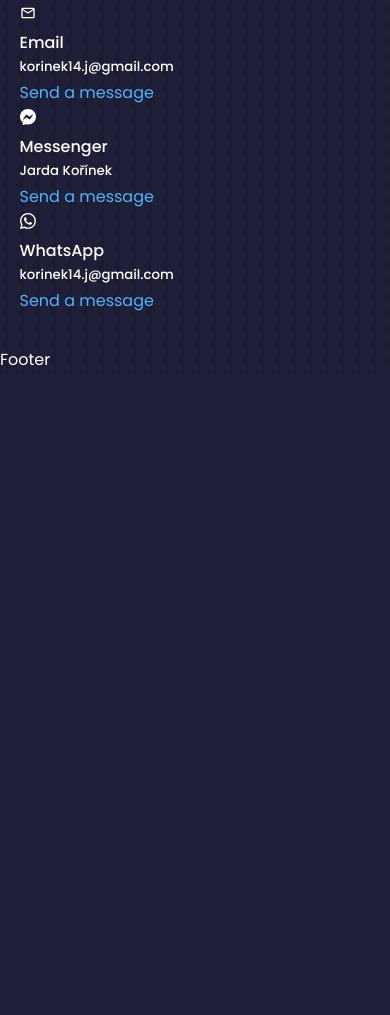
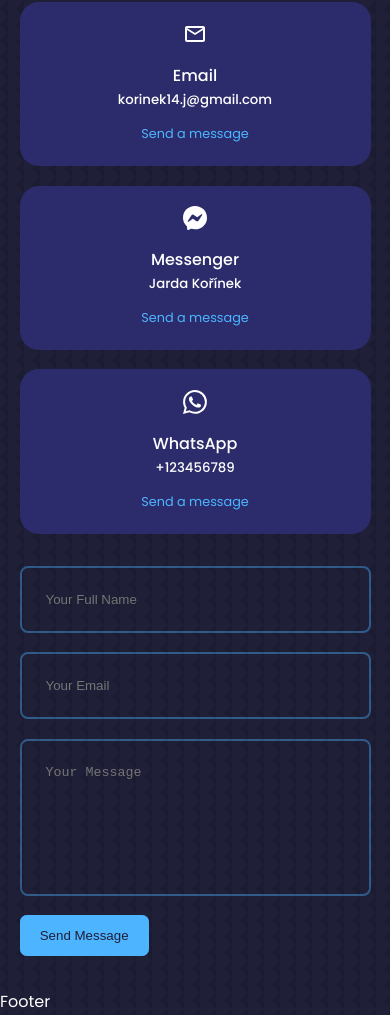
Before and after one commit to korinekj/first-react-portfolio, a React (Create React App) app: page / in a window 390 px wide. Shown: the part 8623-9638 px from the top of the page. Before the commit the page ends 8996 px from the top, so only its background shows below. Built offline with nearby package versions, Linux system fonts and the light colour scheme.

Commit message:
CONTACT COMPONENT FINISHED + STYLING + RESPONSIVE

```diff
--- a/src/components/contact/Contact.jsx
+++ b/src/components/contact/Contact.jsx
@@ -12,9 +12,9 @@
       <h2>Contact Me</h2>
 
       <div className="container contact__container">
-        <div className="contact__options"></div>
+        <div className="contact__options">
           <article className="contact__option">
-          <MdOutlineEmail />
+            <MdOutlineEmail className="contact__option-icon" />
             <h4>Email</h4>
             <h5>korinek14.j@gmail.com</h5>
             <a href="mailto:korinek14.j@gmail.com" target="_blank">
@@ -22,7 +22,7 @@
             </a>
           </article>
           <article className="contact__option">
-          <SiMessenger />
+            <SiMessenger className="contact__option-icon" />
             <h4>Messenger</h4>
             <h5>Jarda Kořínek</h5>
             <a href="https://m.me/" target="_blank">
@@ -30,9 +30,9 @@
             </a>
           </article>
           <article className="contact__option">
-          <BsWhatsapp />
+            <BsWhatsapp className="contact__option-icon" />
             <h4>WhatsApp</h4>
-          <h5>korinek14.j@gmail.com</h5>
+            <h5>+123456789</h5>
             <a
               href="https://api.whatsapp.com/send?phone=+420728716658"
               target="_blank"
@@ -40,8 +40,27 @@
               Send a message
             </a>
           </article>
+        </div>
+
         {/* END OF CONTACT OPTIONS*/}
-        <form action=""></form>
+        <form action="">
+          <input
+            type="text"
+            name="name"
+            placeholder="Your Full Name"
+            required
+          />
+          <input type="email" name="email" placeholder="Your Email" required />
+          <textarea
+            name="message"
+            rows="7"
+            placeholder="Your Message"
+            required
+          ></textarea>
+          <button type="submit" className="btn btn-primary">
+            Send Message
+          </button>
+        </form>
       </div>
     </section>
   );
--- a/src/components/contact/contact.css
+++ b/src/components/contact/contact.css
@@ -0,0 +1,69 @@
+.container.contact__container {
+  width: 58%;
+  display: grid;
+  grid-template-columns: 30% 58%;
+  gap: 12%;
+}
+
+.contact__options {
+  display: flex;
+  flex-direction: column;
+  gap: 1.2rem;
+}
+
+.contact__option {
+  background: var(--color-bg-variant);
+  padding: 1.2rem;
+  border-radius: 1.2rem;
+  text-align: center;
+  border: 1px solid transparent;
+  transition: var(--transition);
+}
+.contact__option:hover {
+  background: transparent;
+  border-color: var(--color-primary-variant);
+}
+
+.contact__option-icon {
+  font-size: 1.5rem;
+  margin-bottom: 0.5rem;
+}
+
+.contact__option a {
+  margin-top: 0.7rem;
+  display: inline-block;
+  font-size: 0.8rem;
+}
+
+/* ================ FORM ================== */
+form {
+  display: flex;
+  flex-direction: column;
+  gap: 1.2rem;
+}
+
+input,
+textarea {
+  width: 100%;
+  padding: 1.5rem;
+  border-radius: 0.5rem;
+  background: transparent;
+  border: 2px solid var(--color-primary-variant);
+  resize: none;
+  color: var(--color-white);
+}
+
+/* ==================== MEDIA QUERIES (MEDIUM DEVICES) ==================== */
+@media screen and (max-width: 1024px) {
+  .container.contact__container {
+    grid-template-columns: 1fr;
+    gap: 2rem;
+  }
+}
+
+/* ==================== MEDIA QUERIES (SMALL DEVICES) ==================== */
+@media screen and (max-width: 600px) {
+  .container.contact__container {
+    width: var(--container-width-sm);
+  }
+}
```
Lines whose indentation alone changed are shown as unchanged.
